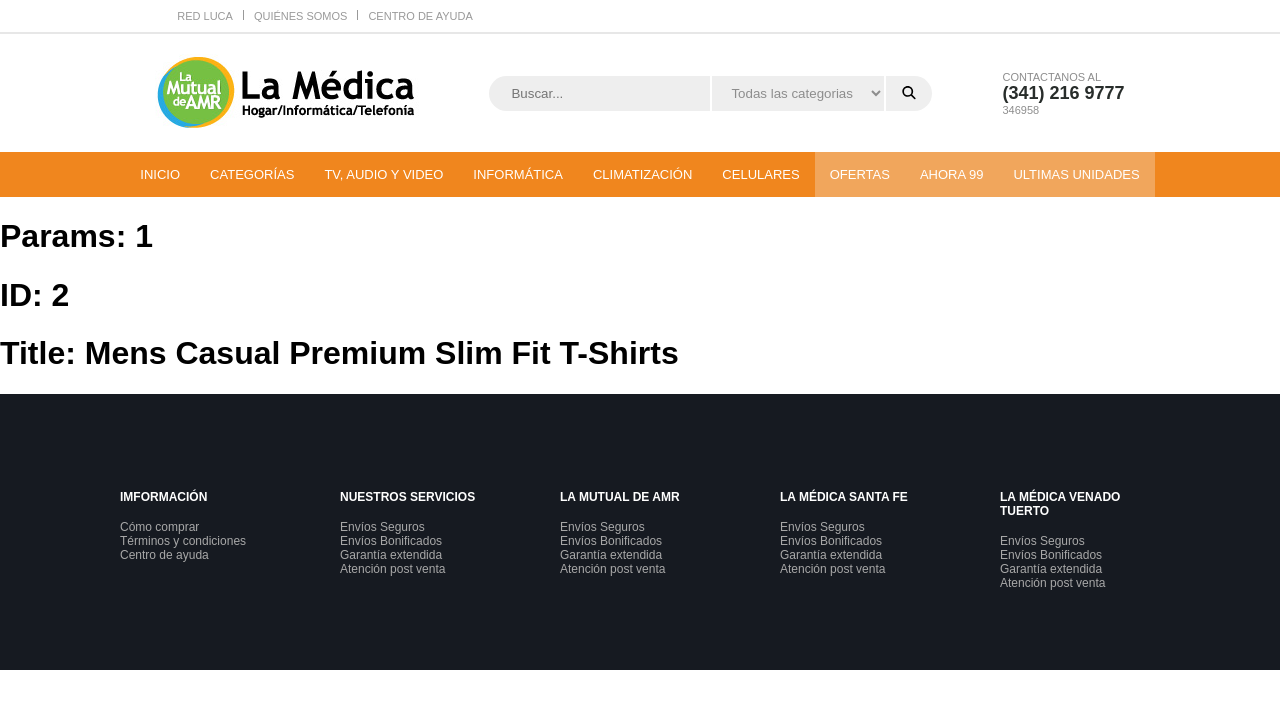
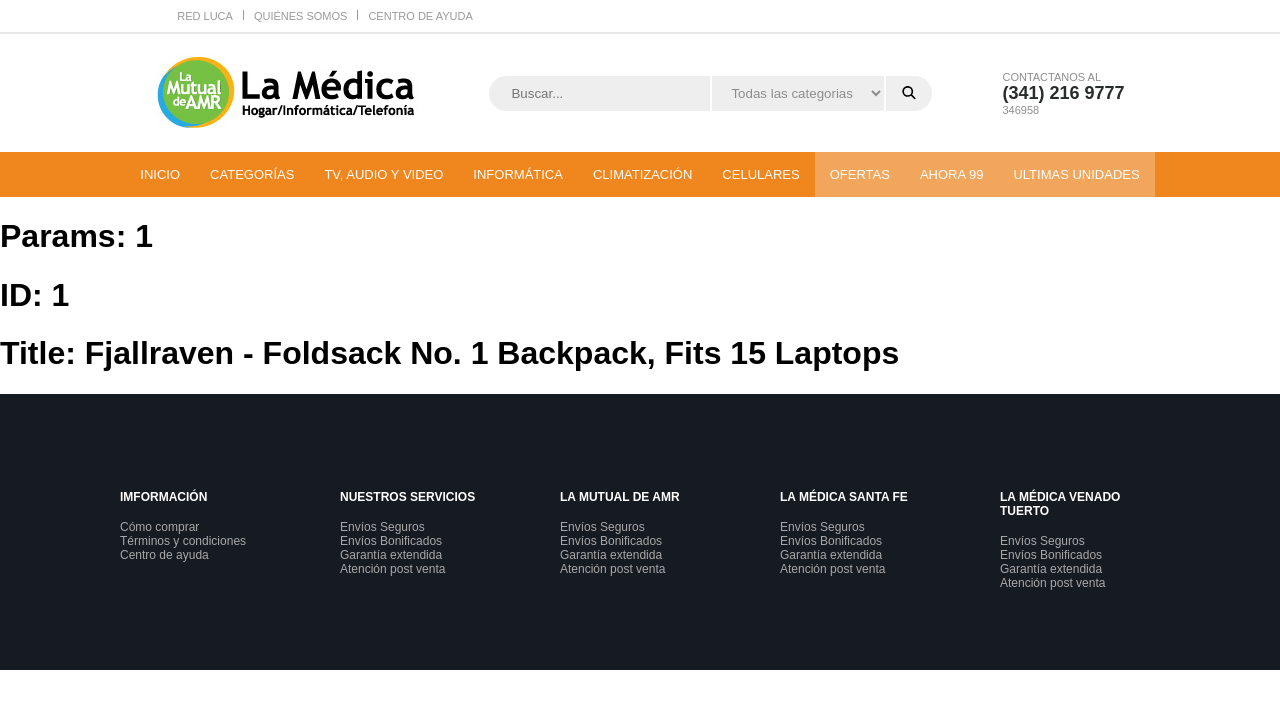
Before and after one commit to LucaPalminteri/lmv, a Next.js app: page /publication/1 in a window 1280 px wide. Shown: the top 708 px of the page. Built offline with nearby package versions, Linux system fonts and the light colour scheme.

Commit message:
fix publication page

```diff
--- a/app/publication/[id]/page.tsx
+++ b/app/publication/[id]/page.tsx
@@ -22,9 +22,7 @@
 }: {
   params: { id: string };
 }) {
-  let publication: Publicacion | null = binarySearch(publicactions,2)
-
-  console.log(publication)
+  let publication: Publicacion | null = publicactions[parseInt(params.id)-1]
 
   return (
     <div>
```
